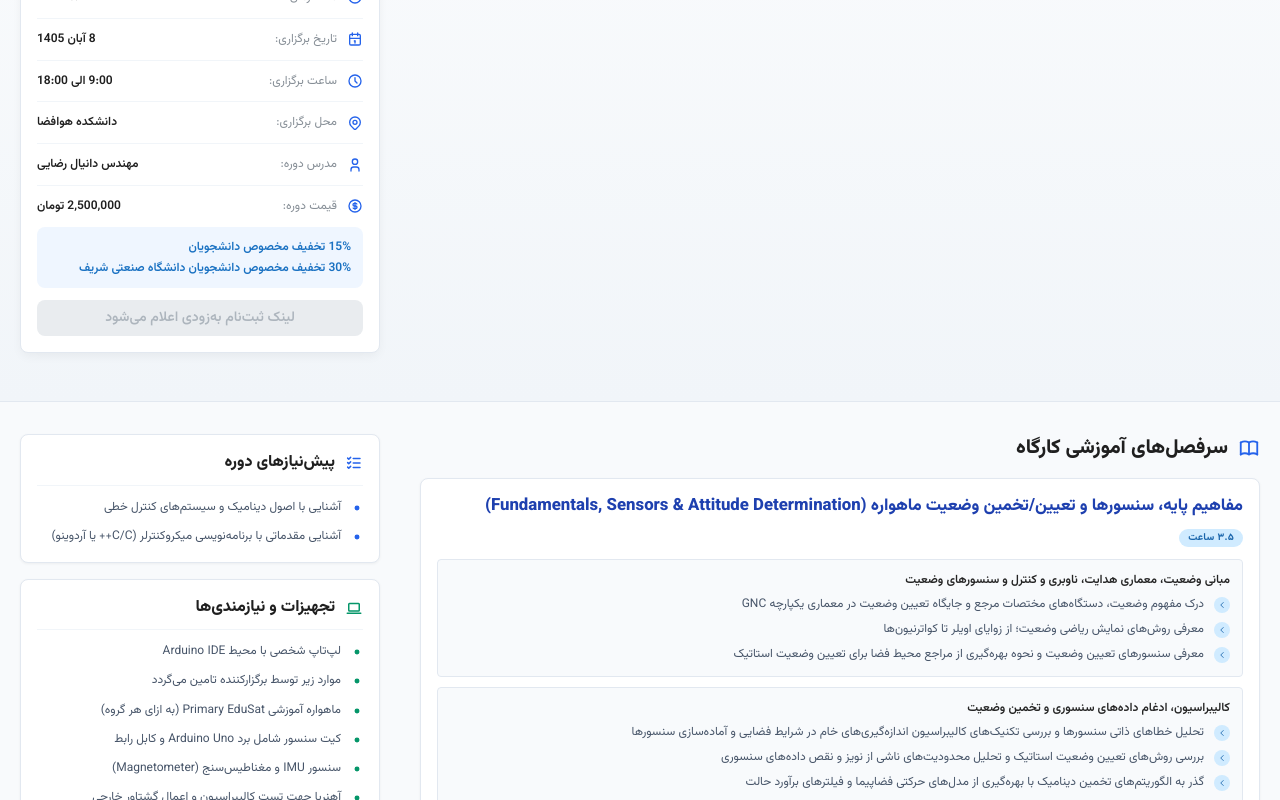
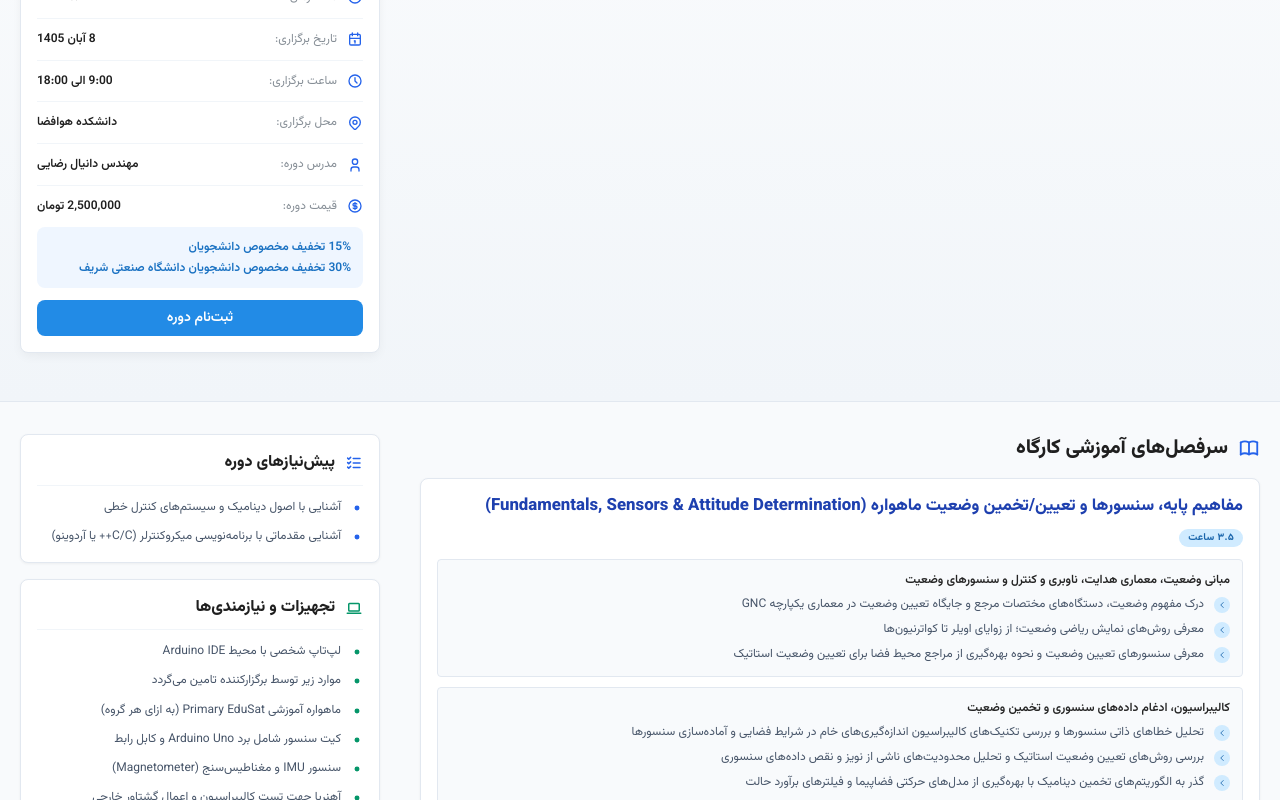
Before and after one commit to Sepehr-Satellite/sepehr-workshop-2026, a Next.js app: page /workshops/adcs-control in a window 1280 px wide. Shown: the part 606-1406 px from the top of the page. Built offline with nearby package versions, Linux system fonts and the light colour scheme.

Commit message:
add a modal for registeration

```diff
--- a/src/app/workshops/[slug]/page.tsx
+++ b/src/app/workshops/[slug]/page.tsx
@@ -34,6 +34,11 @@ import {
 } from '@tabler/icons-react';
 
 import { WORKSHOPS, Workshop } from '@/modules/workshop/data/workshops';
+import WorkshopRegistration from '@/modules/workshop/components/WorkshopRegistration';
+import {
+  TELEGRAM_REGISTRATION_ADMIN_URL,
+  BALE_REGISTRATION_ADMIN_URL,
+} from '@/shared/constants/socialLinks';
 // import TelegramLink from '@/shared/components/TelegramLink';
 import { getResponsiveImage } from '@/utils/optimizedImages';
 
@@ -362,20 +367,15 @@ export default async function WorkshopDetailPage({ params }: PageProps) {
                     </Text>
                   </Box>
 
-                  {workshop.registrationUrl && workshop.status !== 'completed' ? (
-                    <Button
-                      component="a"
-                      href={workshop.registrationUrl}
-                      target="_blank"
-                      rel="noopener noreferrer"
-                      fullWidth
-                      color="blue"
-                    >
-                      ثبت‌نام دوره
-                    </Button>
+                  {workshop.status !== 'completed' ? (
+                    <WorkshopRegistration
+                      workshopTitle={workshop.title}
+                      telegramUrl={TELEGRAM_REGISTRATION_ADMIN_URL}
+                      baleUrl={BALE_REGISTRATION_ADMIN_URL}
+                    />
                   ) : (
                     <Button fullWidth disabled>
-                      {workshop.status === 'completed' ? 'ثبت‌نام پایان یافته' : 'لینک ثبت‌نام به‌زودی اعلام می‌شود'}
+                      ثبت‌نام پایان یافته
                     </Button>
                   )}
                 </Stack>
--- /dev/null
+++ b/src/modules/workshop/components/WorkshopRegistration.tsx
@@ -0,0 +1,82 @@
+'use client';
+
+import { useState } from 'react';
+import { Button, List, Modal, Paper, SimpleGrid, Stack, Text } from '@mantine/core';
+import { IconBrandTelegram, IconMessageCircle } from '@tabler/icons-react';
+
+type WorkshopRegistrationProps = {
+  workshopTitle: string;
+  telegramUrl: string;
+  baleUrl: string;
+};
+
+export default function WorkshopRegistration({
+  workshopTitle,
+  telegramUrl,
+  baleUrl,
+}: WorkshopRegistrationProps) {
+  const [opened, setOpened] = useState(false);
+
+  return (
+    <>
+      <Button fullWidth color="blue" onClick={() => setOpened(true)} aria-haspopup="dialog">
+        ثبت‌نام دوره
+      </Button>
+
+      <Modal
+        opened={opened}
+        onClose={() => setOpened(false)}
+        title="راهنمای ثبت‌نام کارگاه"
+        centered
+        radius="md"
+        padding="lg"
+        dir="rtl"
+        closeButtonProps={{ 'aria-label': 'بستن راهنمای ثبت‌نام' }}
+        styles={{ title: { fontWeight: 700 }, content: { direction: 'rtl' } }}
+      >
+        <Stack gap="md">
+          <Paper p="sm" radius="md" bg="blue.0">
+            <Text size="sm" fw={700} c="blue.8">
+              ثبت‌نام این کارگاه به‌صورت دستی و از طریق پیام به ادمین در پیام‌رسان تلگرام یا بله انجام می‌شود.
+            </Text>
+          </Paper>
+
+          <List type="ordered" spacing="sm" size="sm" styles={{ item: { lineHeight: 1.8 } }}>
+            <List.Item>از طریق یکی از دکمه‌های زیر وارد گفت‌وگو با ادمین شوید.</List.Item>
+            <List.Item>
+             نام کارگاه‌هایی که می‌خواهید ثبت نام کنید را برای ادمین بفرستید. مثال: {workshopTitle}
+            </List.Item>
+            <List.Item>
+              راهنمای پرداخت و مراحل تکمیل ثبت‌نام را از ادمین دریافت کنید. ثبت‌نام پس از تأیید ادمین نهایی می‌شود.
+            </List.Item>
+          </List>
+
+          <SimpleGrid cols={{ base: 1, sm: 2 }} spacing="sm">
+            <Button
+              component="a"
+              href={telegramUrl}
+              color="blue"
+              leftSection={<IconBrandTelegram size={18} />}
+            >
+              پیام به ادمین در تلگرام
+            </Button>
+            <Button
+              component="a"
+              href={baleUrl}
+              target="_blank"
+              rel="noopener noreferrer"
+              color="teal"
+              leftSection={<IconMessageCircle size={18} />}
+            >
+              پیام به ادمین در بله
+            </Button>
+          </SimpleGrid>
+
+          <Text size="xs" c="dimmed" lh={1.7}>
+            برای باز شدن لینک تلگرام، برنامه تلگرام باید روی دستگاه شما نصب باشد.
+          </Text>
+        </Stack>
+      </Modal>
+    </>
+  );
+}
--- a/src/shared/constants/socialLinks.ts
+++ b/src/shared/constants/socialLinks.ts
@@ -1,2 +1,5 @@
 export const TELEGRAM_CHANNEL_ID = '@SepehrWorkshops';
 export const TELEGRAM_CHANNEL_URL = 'tg://resolve?domain=SepehrWorkshops';
+
+export const TELEGRAM_REGISTRATION_ADMIN_URL = 'tg://resolve?domain=ALI_CPM';
+export const BALE_REGISTRATION_ADMIN_URL = 'https://ble.ir/alicpm';
```
